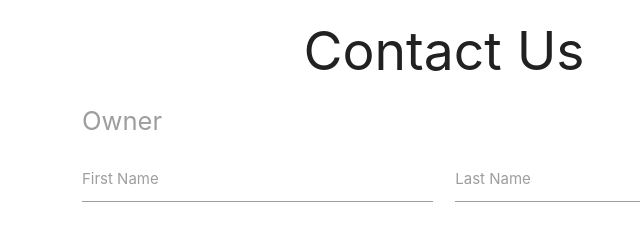
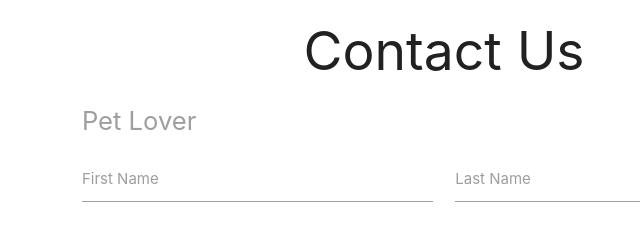
Before and after one commit to EddyVega-dev/MindHubProject-C1, a plain HTML site: page contact.html in a window 1280 px wide. Shown: the part 85-310 px from the top of the page, 196-836 px from the left. Drawn offline with nearby package versions, Linux system fonts and the light colour scheme; some packages are replaced by stand-ins of ours; no server answers; a script that the page names is missing.

Commit message:
Se cambia el formulario de owner a pet lover.

```diff
--- a/contact.html
+++ b/contact.html
@@ -47,7 +47,7 @@
                     <h2 class="center-align">Contact Us</h2>
                     <div class="row">
                         <form class="col s12">
-                            <label class="field">Owner</label>
+                            <label class="field">Pet Lover</label>
                             <div class="row">
                                 <div class="input-field col m6 s12">
                                     <input id="first_name" type="text" class="validate" required>
```
Also changed, not shown: 1 other file.
